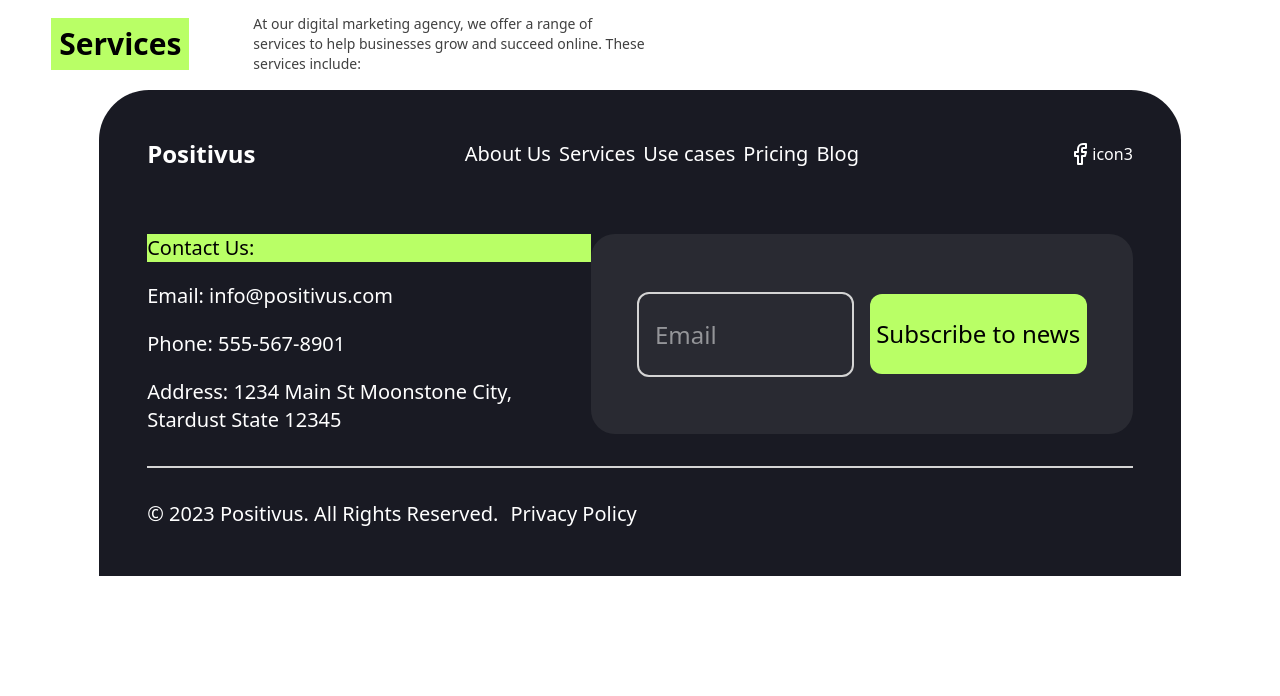
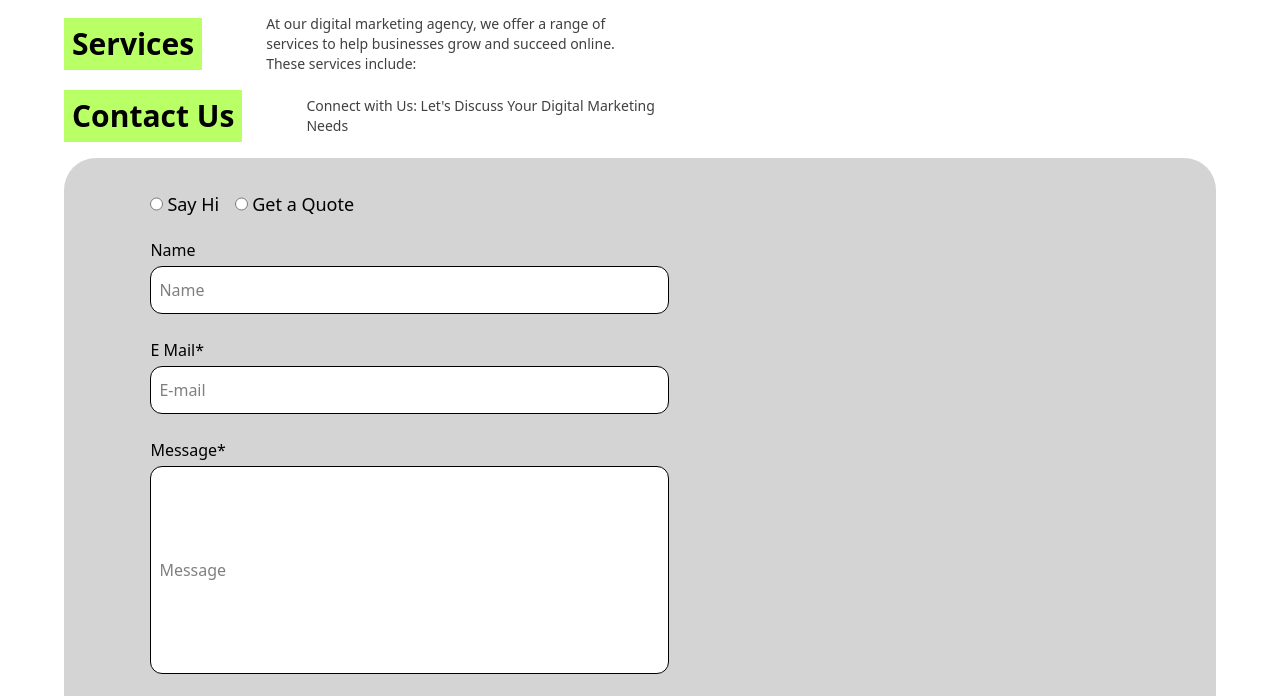
Before and after one commit to RajKishan1/agency, a Next.js app: page / in a window 1280 px wide. Shown: the part 600-1296 px from the top of the page. Before the commit the page ends 1176 px from the top, so only its background shows below. Built offline with nearby package versions, Linux system fonts and the light colour scheme.

Commit message:
feat:Form panel

```diff
--- a/src/app/layout.tsx
+++ b/src/app/layout.tsx
@@ -19,7 +19,7 @@ export default function RootLayout({
 }>) {
   return (
     <html lang="en">
-      <body className={` px-[4vw] `}>
+      <body className={` px-[5vw] `}>
         {children}
       </body>
     </html>
--- a/src/app/page.tsx
+++ b/src/app/page.tsx
@@ -1,4 +1,5 @@
 import Footer from "@/components/Footer/Footer";
+import FormComponent from "@/components/FormComponent";
 import BrandDiv from "@/components/LandingPage/BrandDiv";
 import HeroSection from "@/components/LandingPage/HeroSection";
 import Navbar from "@/components/LandingPage/Navbar";
@@ -11,7 +12,15 @@ const Page = () => {
       <Navbar />
       <HeroSection />
       <BrandDiv />
-      <SmallHeading heading="Services" text="At our digital marketing agency, we offer a range of services to help businesses grow and succeed online. These services include:" />
+      <SmallHeading
+        heading="Services"
+        text="At our digital marketing agency, we offer a range of services to help businesses grow and succeed online. These services include:"
+      />{" "}
+      <SmallHeading
+        heading="Contact Us"
+        text="Connect with Us: Let's Discuss Your Digital Marketing Needs"
+      />
+      <FormComponent />
       <Footer />
     </div>
   );
--- a/src/components/Footer/Footer.tsx
+++ b/src/components/Footer/Footer.tsx
@@ -5,7 +5,7 @@ import FooterBottom from "./FooterBottom";
 
 const Footer = () => {
   return (
-    <div className="bg-[#191A23] text-gray-30 mx-12 p-12 rounded-tl-[50px] rounded-tr-[50px]">
+    <div className="bg-[#191A23] text-gray-30 p-12 rounded-tl-[50px] rounded-tr-[50px]">
       <FooterNavBar />
       <FooterHero />
       <FooterBottom />
--- a/src/components/Footer/FooterHero.tsx
+++ b/src/components/Footer/FooterHero.tsx
@@ -4,7 +4,7 @@ const FooterHero = () => {
   return (
     <div className="flex border-b-2 py-8 border-neutral-300">
       <div className="w-[45%] flex flex-col gap-5 text-xl text-white">
-        <h6 className="bg-[#b9ff66] text-black">Contact Us:</h6>
+        <h6 className="bg-[#b9ff66] text-black rounded-lg w-28 px-1 font-semibold">Contact Us:</h6>
         <p>Email: info@positivus.com</p>
         <p>Phone: 555-567-8901</p>
         <p>
@@ -16,7 +16,7 @@ const FooterHero = () => {
         <div className="w-2/5 border-2 border-neutral-300 rounded-xl">
           <input
             type="text"
-            className="h-full w-full py-6 text-white text-2xl ml-4"
+            className="h-full w-full py-6 text-white text-2xl ml-4 "
             placeholder="Email"
           />
         </div>
--- a/src/components/Footer/FooterNavBar.tsx
+++ b/src/components/Footer/FooterNavBar.tsx
@@ -18,7 +18,7 @@ const FooterNavBar = () => {
       </span>
       <span className="flex">
         <div></div>
-        <div>
+        <div className="bg-slate-600 rounded-full">
           <Facebook />
         </div>
         <div>icon3</div>
--- /dev/null
+++ b/src/components/FormComponent.tsx
@@ -0,0 +1,41 @@
+import React from "react";
+
+const FormComponent = () => {
+  return (
+    <div className="bg-neutral-300 rounded-4xl">
+      <div className="w-[45%] flex flex-col bg-red-00 py-8 ml-[7.5%]">
+        <div className="flex mb-5 gap-1 bg-gray-00 text-lg">
+          <input type="radio" name="" className="text-3xl" />
+          <p className="mr-3">Say Hi</p>
+          <input type="radio" name="" />
+          <p>Get a Quote</p>
+        </div>
+        <form className="flex flex-col gap-1" action="">
+          <label htmlFor="Name">Name</label>
+          <input
+            type="text"
+            placeholder="Name"
+            className=" h-12 w-full bg-white border-[1px] border-black rounded-xl mb-5 pl-2"
+          />
+          <label htmlFor="Email">E Mail*</label>
+          <input
+            type="text"
+            placeholder="E-mail"
+            className=" h-12 w-full bg-white border-[1px] border-black rounded-xl mb-5 pl-2"
+          />
+          <label htmlFor="Message">Message*</label>
+          <input
+            type="text"
+            placeholder="Message"
+            className=" h-52 w-full bg-white border-[1px] text-start border-black rounded-xl mb-5 pl-2"
+          />
+          <button className="bg-black text-white rounded-xl h-12">
+            Send Message
+          </button>
+        </form>
+      </div>
+    </div>
+  );
+};
+
+export default FormComponent;
```
